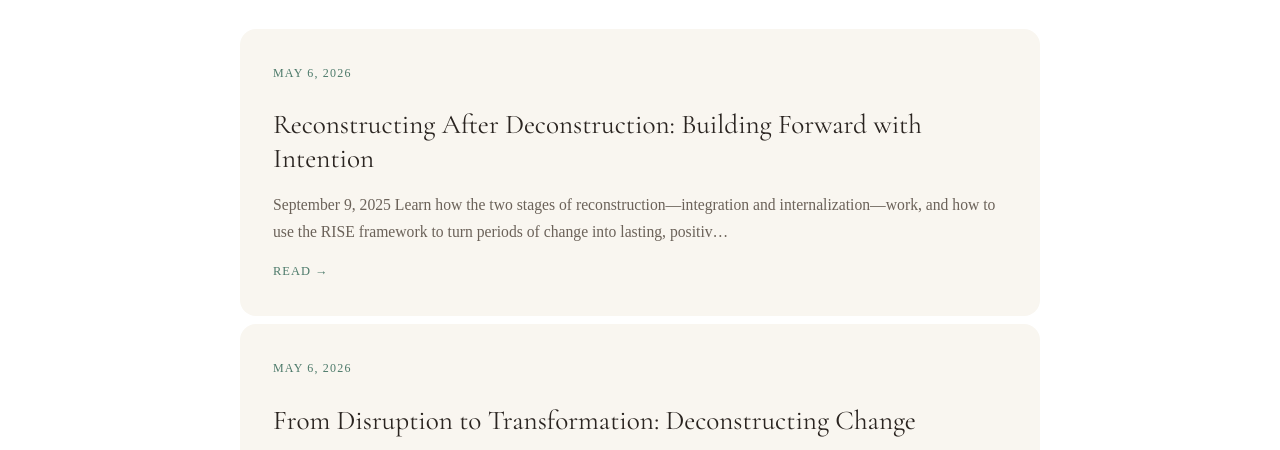
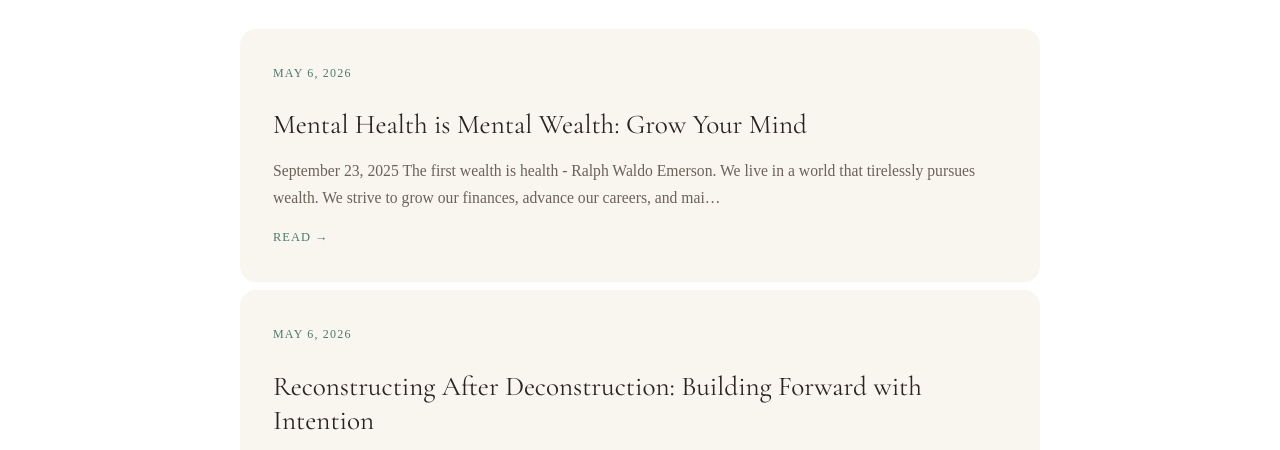
Before and after one commit to JFeelgoodOfficial/DrKennedyMusamali, a website: page blog.html in a window 1280 px wide. Shown: the part 831-1281 px from the top of the page. Drawn offline with nearby package versions, Linux system fonts and the light colour scheme.

Commit message:
Update blog index

```diff
--- a/blog.html
+++ b/blog.html
@@ -52,6 +52,12 @@
 </section>
 <section class="post-list">
 <!-- POSTS_START -->
+<a href="/blog/2026-05-06-mental-health-is-mental-wealth-grow-your-mind.html" class="post-item">
+  <div class="post-item-date">May 6, 2026</div>
+  <h3 class="post-item-title">Mental Health is Mental Wealth: Grow Your Mind</h3>
+  <p class="post-item-excerpt">September 23, 2025 The first wealth is health - Ralph Waldo Emerson. We live in a world that tirelessly pursues wealth. We strive to grow our finances, advance our careers, and mai…</p>
+  <span class="post-item-arrow">Read →</span>
+</a>
 <a href="/blog/2026-05-06-reconstructing-after-deconstruction-building-forward-with-in.html" class="post-item">
   <div class="post-item-date">May 6, 2026</div>
   <h3 class="post-item-title">Reconstructing After Deconstruction: Building Forward with Intention</h3>
```
